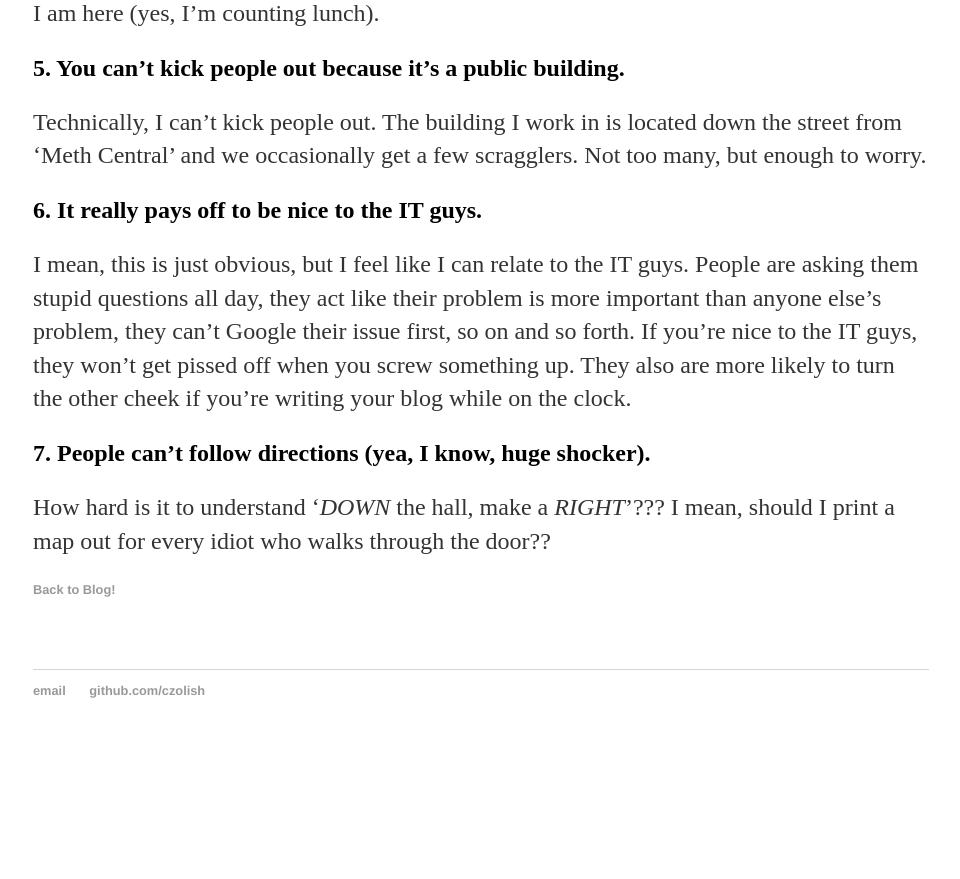
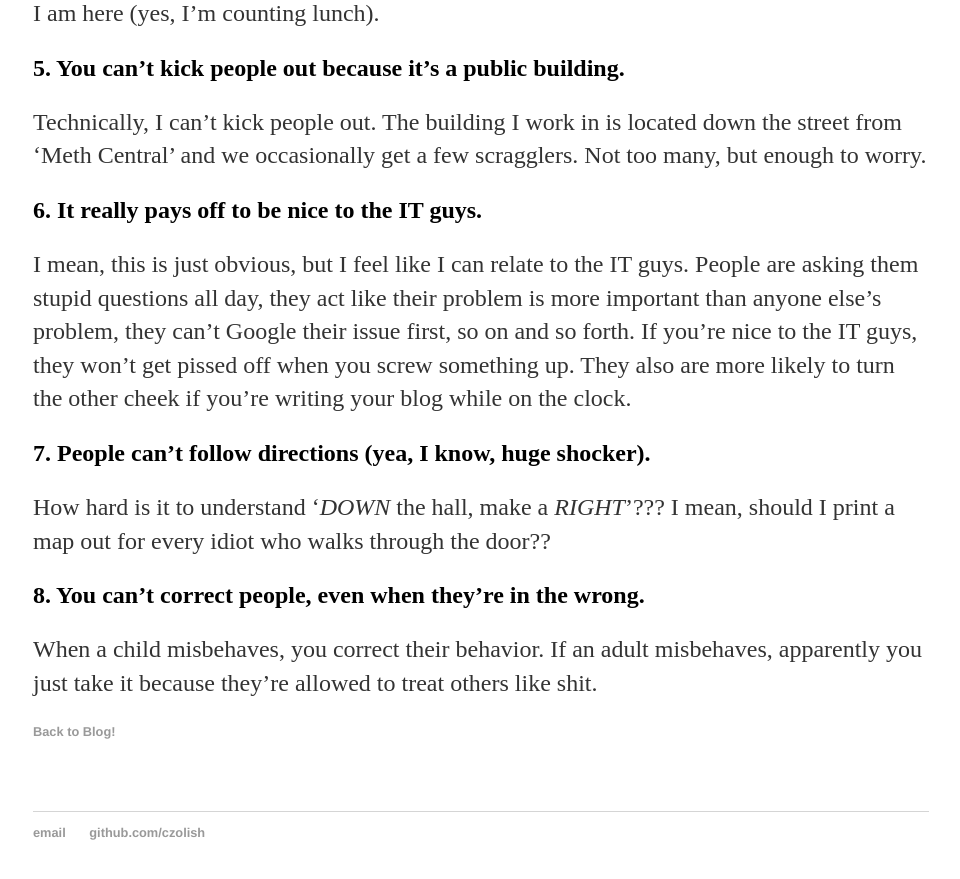
Before and after one commit to czolish/czolish.github.io, a Jekyll site: the page built from _posts/2017-08-14-what-i-have-learned-from-being-a-receptionist.md, in a window 1280 px wide and 900 px high, scrolled down 1387 px. Shown: the top 879 px of the window, without its empty margins (159-1119 px from the left). Built offline with Jekyll 4.4.1, drawn with Linux system fonts in a browser that asks for light colours; comment, search, counter and statistics services are not loaded; before the commit the page ends 2145 px from its top, so only the background shows below that.

Commit message:
Update 2017-08-14-what-i-have-learned-from-being-a-receptionist.md

```diff
--- a/_posts/2017-08-14-what-i-have-learned-from-being-a-receptionist.md
+++ b/_posts/2017-08-14-what-i-have-learned-from-being-a-receptionist.md
@@ -27,3 +27,6 @@ I mean, this is just obvious, but I feel like I can relate to the IT guys. Peopl
 
 ## 7. People can't follow directions (yea, I know, huge shocker).
 How hard is it to understand '*DOWN* the hall, make a *RIGHT*'??? I mean, should I print a map out for every idiot who walks through the door??
+
+## 8. You can't correct people, even when they're in the wrong.
+When a child misbehaves, you correct their behavior. If an adult misbehaves, apparently you just take it because they're allowed to treat others like shit.
```
